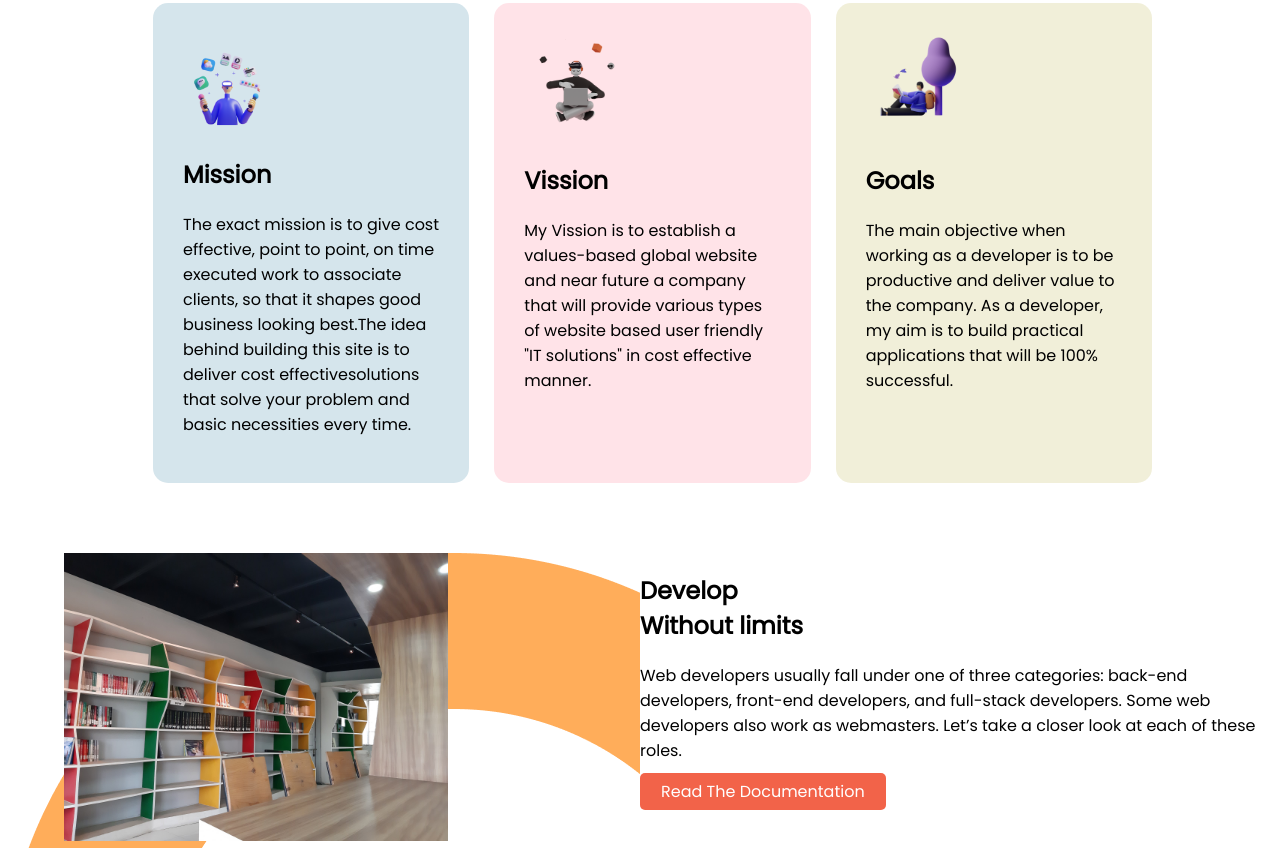
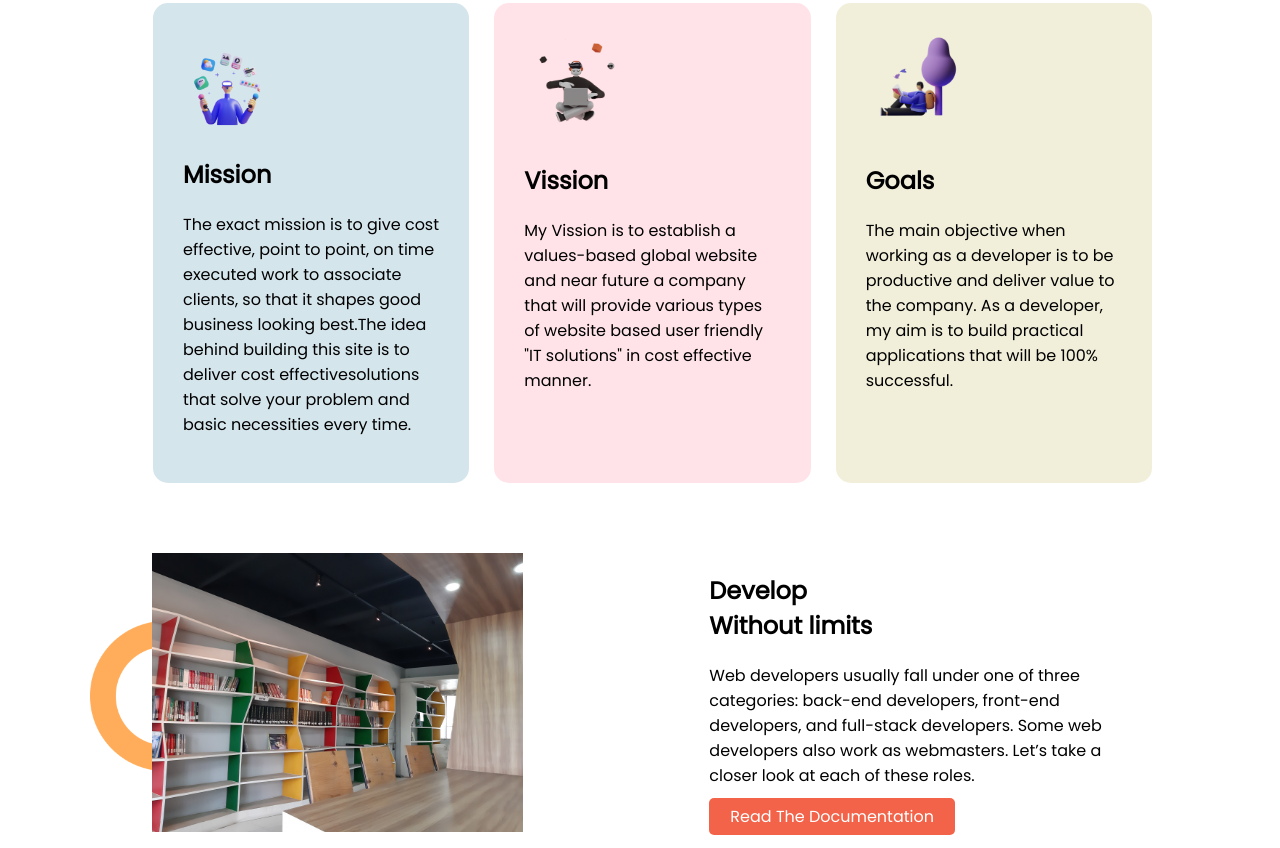
Before and after one commit to mehedialmamun21/first-assignment, a plain HTML site: page index.html in a window 1280 px wide. Shown: the part 618-1466 px from the top of the page. Drawn offline with Linux system fonts and the light colour scheme.

Commit message:
third section done

```diff
--- a/style.css
+++ b/style.css
@@ -62,11 +62,16 @@ body{
 .sec-3{
     display: flex;
     padding-top: 70px;
+    padding-left: 7%;
+    padding-right: 10%;
 }
 .half-width{
     width: 50%;
 }
 #bg-img{
+    width: 70%;
     background-image: url(images/shape-1.png);
-
+    background-size: 150px;
+    background-repeat: no-repeat;
+    background-position: left;
 }
```
